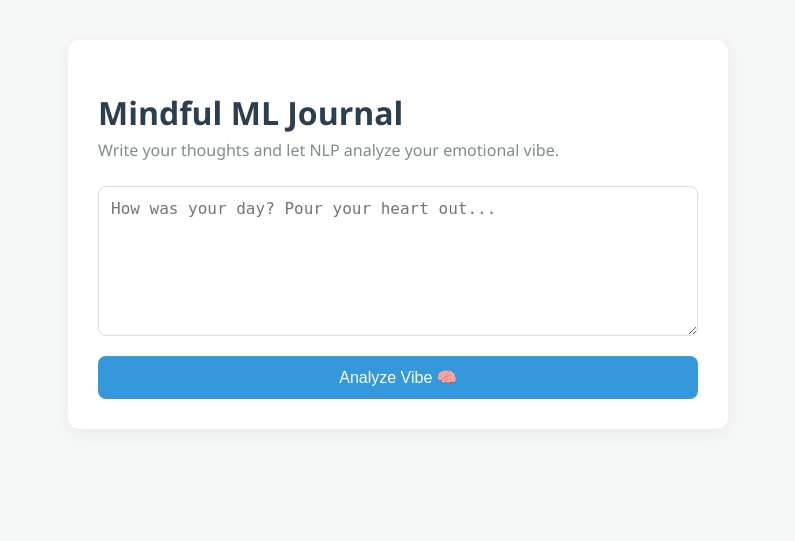
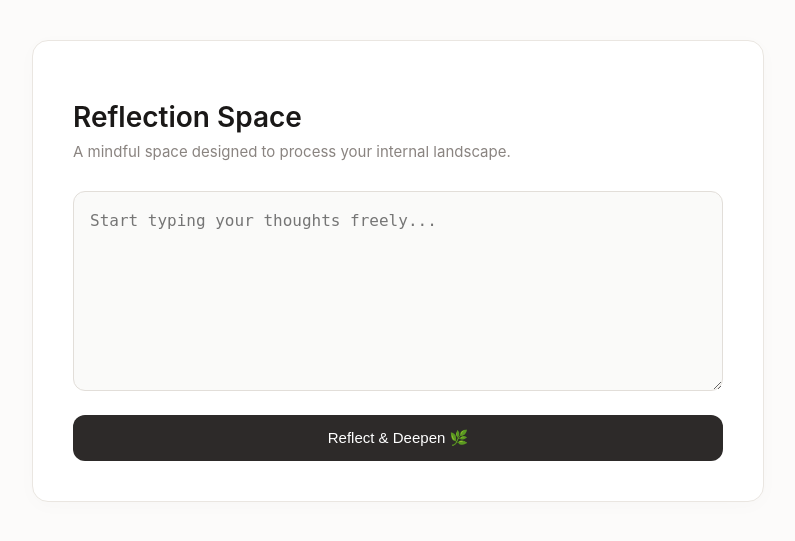
Before and after one commit to violingirl1/ml-journal-app, a Flask app: page / in a window 1280 px wide. Shown: the top 541 px of the page, without its empty margins (242-1037 px from the left). Run offline with Flask 3, Linux system fonts and the light colour scheme.

Commit message:
Phase 5 Complete: Upgraded architecture to Reflection-app model with guided prompts and sentence segment processing

```diff
--- a/app.py
+++ b/app.py
@@ -20,9 +20,10 @@ def analyze():
 
     user_entry = data['entry']
 
-    # Pass the text over to our Phase 2 ML core to crunch the numbers
+    # 🌟 ADD THIS LINE HERE TO SPY ON THE TEXT:
+    print(f"\n[BACKEND RECEIVING]: {user_entry}\n")
+
     ml_results = analyze_journal_entry(user_entry)
-
     return jsonify(ml_results)
 
 # Start the local server on port 5001
--- a/templates/index.html
+++ b/templates/index.html
@@ -3,114 +3,168 @@
 <head>
     <meta charset="UTF-8">
     <meta name="viewport" content="width=device-width, initial-scale=1.0">
-    <title>AI Mindful Journal</title>
+    <title>Reflection Space</title>
     <style>
         body {
-            font-family: 'Segoe UI', Tahoma, Geneva, Verdana, sans-serif;
-            background-color: #f4f7f6;
-            color: #333;
+            font-family: -apple-system, BlinkMacSystemFont, 'Segoe UI', Roboto, Helvetica, Arial, sans-serif;
+            background-color: #fcfbfa;
+            color: #2d2a29;
             margin: 0;
-            padding: 40px;
+            padding: 40px 20px;
             display: flex;
             justify-content: center;
         }
-        .container {
-            max-width: 600px;
+        .app-card {
+            max-width: 650px;
             width: 100%;
-            background: white;
-            padding: 30px;
-            border-radius: 12px;
-            box-shadow: 0 4px 15px rgba(0,0,0,0.05);
+            background: #ffffff;
+            padding: 40px;
+            border-radius: 16px;
+            border: 1px solid #eae6e1;
+            box-shadow: 0 4px 20px rgba(0,0,0,0.02);
         }
-        h1 { color: #2c3e50; margin-bottom: 5px; }
-        p.subtitle { color: #7f8c8d; margin-top: 0; margin-bottom: 25px; }
+        h1 { font-weight: 600; font-size: 28px; color: #1a1817; margin-bottom: 8px; }
+        .subtitle { color: #8a8480; font-size: 15px; margin-top: 0; margin-bottom: 30px; }
         textarea {
             width: 100%;
-            height: 150px;
-            padding: 12px;
-            border: 1px solid #dcdde1;
-            border-radius: 8px;
+            height: 200px;
+            padding: 16px;
+            border: 1px solid #e2ded9;
+            border-radius: 12px;
             font-size: 16px;
+            line-height: 1.6;
+            background: #fafaf9;
             resize: vertical;
             box-sizing: border-box;
+            outline: none;
+            transition: border 0.2s;
         }
+        textarea:focus { border-color: #a39e93; background: #ffffff; }
         button {
-            background-color: #3498db;
-            color: white;
+            background-color: #2d2a29;
+            color: #ffffff;
             border: none;
-            padding: 12px 20px;
-            font-size: 16px;
-            border-radius: 8px;
+            padding: 14px;
+            font-size: 15px;
+            font-weight: 500;
+            border-radius: 12px;
             cursor: pointer;
-            margin-top: 15px;
+            margin-top: 20px;
             width: 100%;
             transition: background 0.2s;
         }
-        button:hover { background-color: #2980b9; }
-        .results-box {
-            margin-top: 30px;
-            padding: 20px;
-            background-color: #f8f9fa;
-            border-left: 5px solid #3498db;
-            border-radius: 4px;
+        button:hover { background-color: #4a4644; }
+        .insight-section {
+            margin-top: 35px;
             display: none;
+            border-top: 1px solid #eae6e1;
+            padding-top: 25px;
+        }
+        .vibe-badge {
+            display: inline-block;
+            background: #f1f0ec;
+            padding: 6px 14px;
+            border-radius: 30px;
+            font-weight: 600;
+            font-size: 14px;
+            color: #4a4644;
+        }
+        .coach-bubble {
+            background: #f7f5f0;
+            border-radius: 12px;
+            padding: 18px;
+            margin-top: 15px;
+            border-left: 4px solid #8c857b;
+            font-style: italic;
+            line-height: 1.5;
+        }
+        .highlight-chip {
+            margin-top: 15px;
+            font-size: 14px;
+            padding: 10px;
+            border-radius: 8px;
+            background: #fcfcfc;
+            border: 1px dashed #e2ded9;
         }
         .tag {
             display: inline-block;
-            background-color: #e1f5fe;
-            color: #0288d1;
-            padding: 5px 10px;
-            border-radius: 20px;
-            font-size: 14px;
-            margin-right: 5px;
-            margin-top: 5px;
+            background-color: #f1f0ec;
+            color: #615c57;
+            padding: 4px 10px;
+            border-radius: 6px;
+            font-size: 13px;
+            margin-right: 6px;
+            margin-top: 6px;
         }
     </style>
 </head>
 <body>
 
-<div class="container">
-    <h1>Mindful ML Journal</h1>
-    <p class="subtitle">Write your thoughts and let NLP analyze your emotional vibe.</p>
+<div class="app-card">
+    <h1>Reflection Space</h1>
+    <p class="subtitle">A mindful space designed to process your internal landscape.</p>
 
-    <textarea id="journalEntry" placeholder="How was your day? Pour your heart out..."></textarea>
-    <button onclick="analyzeEntry()">Analyze Vibe 🧠</button>
+    <textarea id="journalText" placeholder="Start typing your thoughts freely..."></textarea>
+    <button onclick="processReflection()">Reflect & Deepen 🌿</button>
 
-    <div id="results" class="results-box">
-        <h3>Analysis Results:</h3>
-        <p><strong>Vibe Check:</strong> <span id="moodResult"></span></p>
-        <p><strong>Sentiment Score:</strong> <span id="scoreResult"></span></p>
-        <div id="tagsContainer"></div>
+    <div id="insightPanel" class="insight-section">
+        <div style="display: flex; justify-content: space-between; align-items: center;">
+            <span class="vibe-badge" id="vibeLabel">Analyzing...</span>
+            <span style="font-size: 13px; color: #8a8480;">Metric Score: <span id="metricLabel">0.0</span></span>
+        </div>
+
+        <div class="coach-bubble">
+            <strong style="font-style: normal; display: block; margin-bottom: 4px; color: #1a1817;">AI Guided Clarity Prompt:</strong>
+            <span id="promptLabel">...</span>
+        </div>
+
+        <div id="highlightBox" class="highlight-chip" style="display:none;"></div>
+        <div id="lowlightBox" class="highlight-chip" style="display:none; border-color: #f2dede;"></div>
+
+        <div id="topicsWrapper" style="margin-top: 20px;"></div>
     </div>
 </div>
 
 <script>
-    async function analyzeEntry() {
-        const text = document.getElementById('journalEntry').value;
-        if (!text.trim()) return alert("Write something first, bud!");
+    async function processReflection() {
+        const text = document.getElementById('journalText').value;
+        if (!text.trim()) return alert("Your space is blank, bud! Write down some thoughts.");
 
-        // Connect to our Flask API endpoint
         const response = await fetch('/api/analyze', {
             method: 'POST',
             headers: { 'Content-Type': 'application/json' },
-            document: JSON.stringify({ entry: text })
+            body: JSON.stringify({ entry: text })
         });
 
         const data = await response.json();
 
-        // Update the interface dynamically with ML results
-        document.getElementById('results').style.display = 'block';
-        document.getElementById('moodResult').innerText = data.mood;
-        document.getElementById('scoreResult').innerText = data.score;
+        // Reveal panel and populate information cleanly
+        document.getElementById('insightPanel').style.display = 'block';
+        document.getElementById('vibeLabel').innerText = data.mood;
+        document.getElementById('metricLabel').innerText = data.score;
+        document.getElementById('promptLabel').innerText = data.prompt;
 
-        // Clear and render the extracted keyword tags
-        const tagsContainer = document.getElementById('tagsContainer');
-        tagsContainer.innerHTML = '<strong>Key Topics:</strong><br>';
-        if (data.tags.length === 0) {
-            tagsContainer.innerHTML += '<span class="tag">No major tags found</span>';
+        // Display High/Low Sentence Targets
+        const hiBox = document.getElementById('highlightBox');
+        if(data.highlight) {
+            hiBox.style.display = 'block';
+            hiBox.innerHTML = `☀️ <strong>Emotional High-point:</strong> "${data.highlight}"`;
+        } else { hiBox.style.display = 'none'; }
+
+        const loBox = document.getElementById('lowlightBox');
+        if(data.lowlight) {
+            loBox.style.display = 'block';
+            loBox.innerHTML = `⛈️ <strong>Emotional Low-point:</strong> "${data.lowlight}"`;
+        } else { loBox.style.display = 'none'; }
+
+        // Core Subject Tag Mapping
+        const tagBox = document.getElementById('topicsWrapper');
+        tagBox.innerHTML = '<strong style="font-size: 14px;">Focused Themes:</strong><br>';
+        if(data.tags.length === 0) {
+            tagBox.innerHTML += '<span class="tag">General Processing</span>';
         } else {
             data.tags.forEach(tag => {
-                tagsContainer.innerHTML += `<span class="tag">${tag}</span>`;
+                tagBox.innerHTML += `<span class="tag">#${tag}</span>`;
             });
         }
     }
```
Also changed, not shown: ml_core/analyzer.py (+41 -33 lines).
